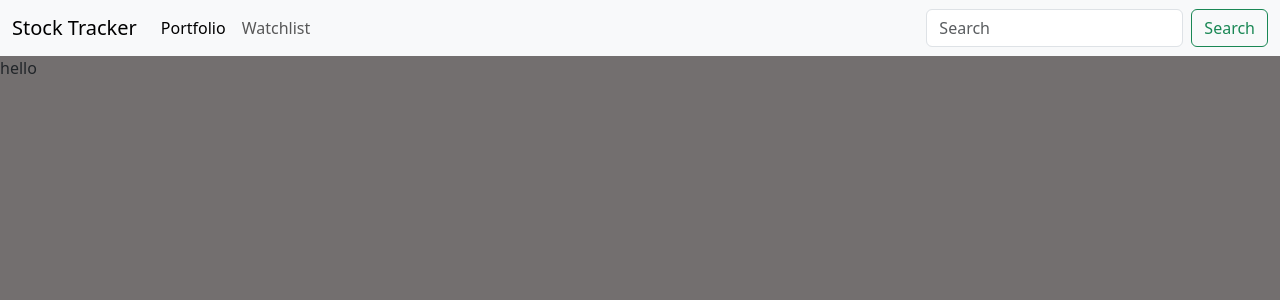
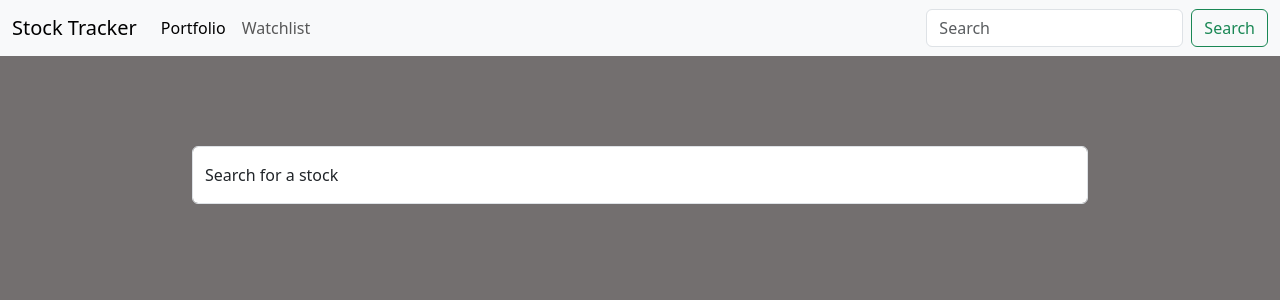
Before and after one commit to em2063/stock-tracker, a React (Vite) app in the folder stock-tracker/: page /watchlist in a window 1280 px wide. Shown: the top 300 px of the page. Built offline with nearby package versions, Linux system fonts and the light colour scheme.

Commit message:
Adds search ba =r to watchlist

```diff
--- a/stock-tracker/src/components/watchlist.jsx
+++ b/stock-tracker/src/components/watchlist.jsx
@@ -2,9 +2,16 @@ import React from "react";
 
 function WatchList() {
   return (
-    <div className="watchlist">
-      <p>hello</p>
-    </div>
+    <>
+      <div className="watchlist">
+        <div className="form-container">
+          <div class="form-floating mb-3">
+            <input class="form-control" id="floatingInput" placeholder="aapl" />
+            <label for="floatingInput">Search for a stock</label>
+          </div>
+        </div>
+      </div>
+    </>
   );
 }
 
--- a/stock-tracker/src/index.css
+++ b/stock-tracker/src/index.css
@@ -44,3 +44,20 @@ body {
   border-radius: 20px;
   background-color: #eafff6;
 }
+
+.form-container {
+  display: flex;
+  flex-direction: column;
+  justify-content: center;
+  width: 1000px;
+  max-width: 70%;
+}
+
+.form-floating {
+  margin-top: 10%;
+}
+
+.watchlist {
+  display: flex;
+  justify-content: center;
+}
```
